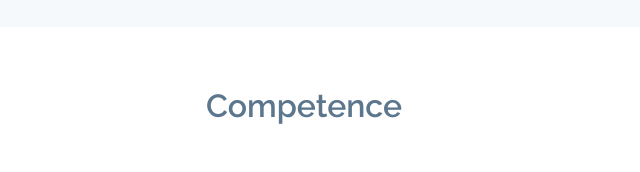
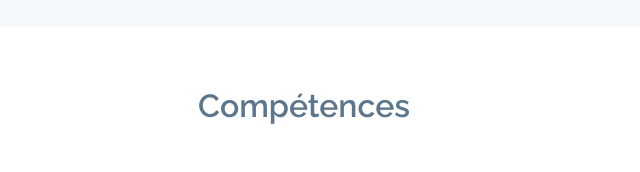
Before and after one commit to Ggking360/Portfolio, a plain HTML site: page index.html in a window 1280 px wide. Shown: the part 1990-2162 px from the top of the page, 336-976 px from the left. Drawn offline with nearby package versions, Linux system fonts and the light colour scheme.

Commit message:
Update index.html

```diff
--- a/index.html
+++ b/index.html
@@ -231,7 +231,7 @@
       <div class="container">
 
         <div class="section-title">
-          <h2>Competence</h2>
+          <h2>Compétences</h2>
         </div>
 
         <div class="row">
```
